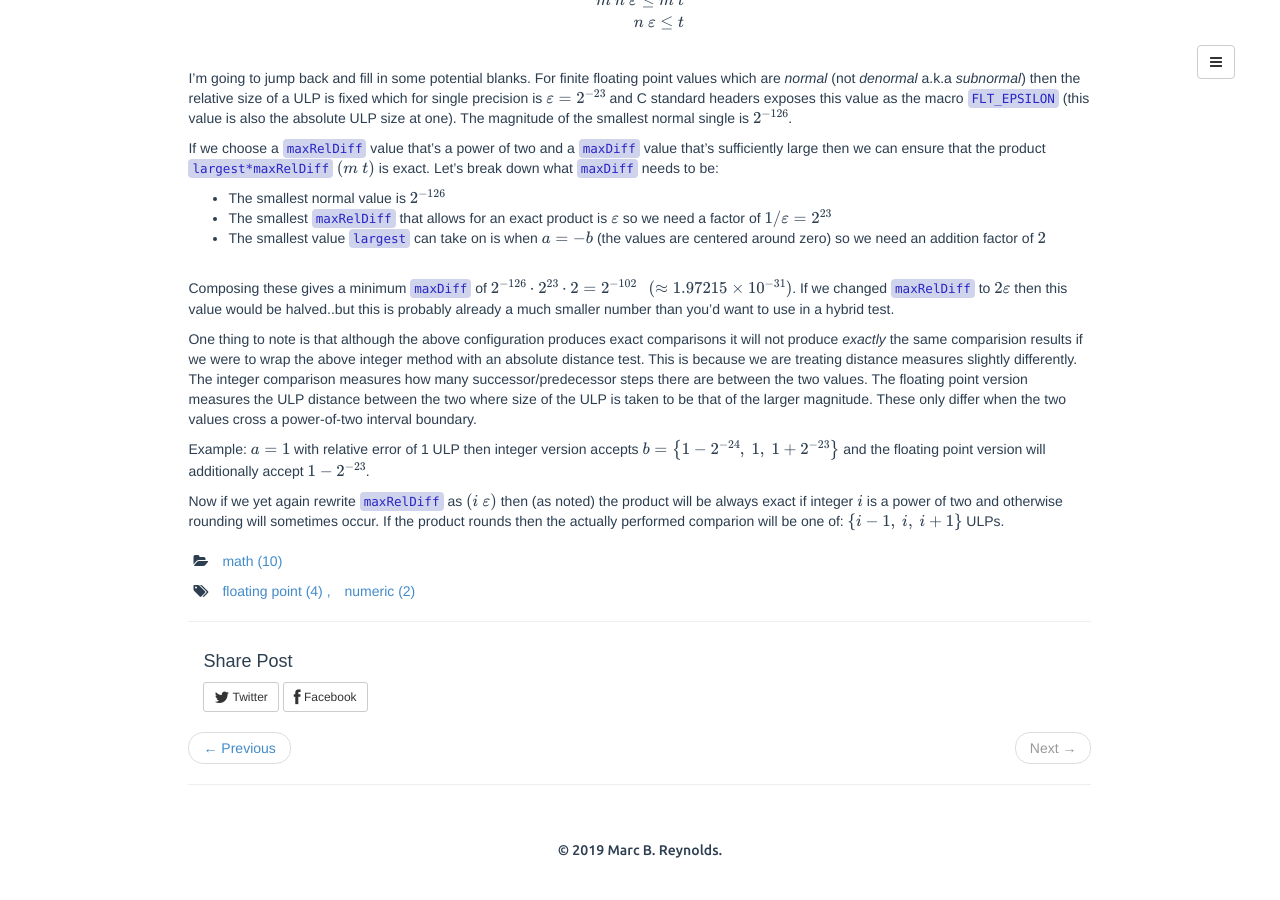
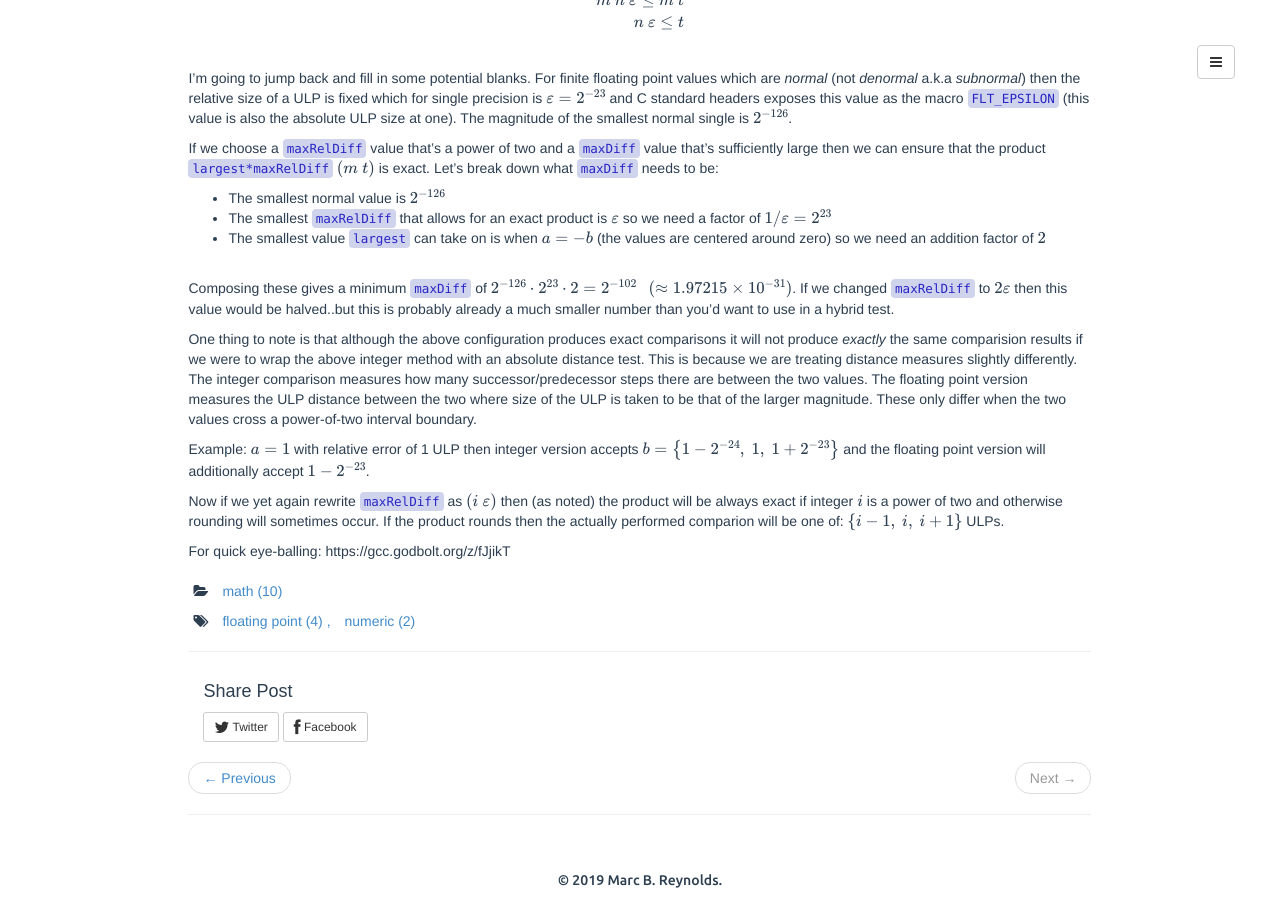
Before and after one commit to Marc-B-Reynolds/Marc-B-Reynolds.github.io, a Jekyll site: the page built from _posts/2019-05-14-FloatCmp.md, in a window 1280 px wide and 900 px high, scrolled down 2376 px. Built offline with Jekyll 4.4.1, drawn with Linux system fonts in a browser that asks for light colours; formulas are drawn with MathJax 3; before the commit the page ends 3246 px from its top, so only the background shows below that.

Commit message:
Update 2019-05-14-FloatCmp.md
added a godbolt link

```diff
--- a/_posts/2019-05-14-FloatCmp.md
+++ b/_posts/2019-05-14-FloatCmp.md
@@ -161,3 +161,5 @@ One thing to note is that although the above configuration produces exact compar
 Example: $a=1$ with relative error of 1 ULP then integer version accepts $b=\left\\{1-2^{-24},~1,~1+2^{-23}\right\\}$ and the floating point version will additionally accept $1-2^{-23}$.
 
 Now if we yet again rewrite `maxRelDiff` as $\left(i~\varepsilon\right)$ then (as noted) the product will be always exact if integer $i$ is a power of two and otherwise rounding will sometimes occur.  If the product rounds then the actually performed comparion will be one of:  $ \left\\{i-1,~i,~i+1\right\\} $ ULPs.
+
+For quick eye-balling: https://gcc.godbolt.org/z/fJjikT
```
